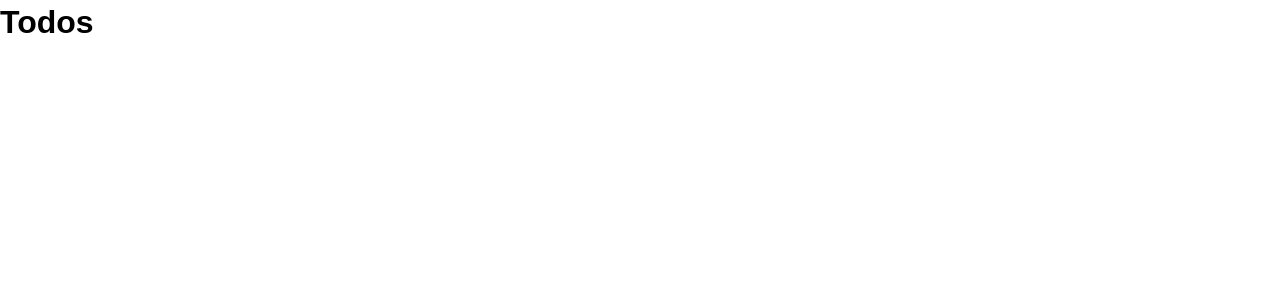
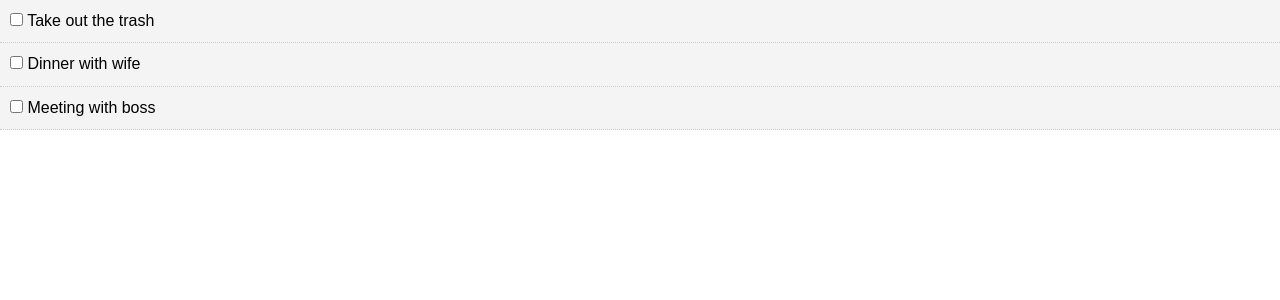
Before and after one commit to SanyaOdare/react-todolist-app, a React (Create React App) app: page / in a window 1280 px wide. Shown: the top 300 px of the page. Built offline with nearby package versions, Linux system fonts and the light colour scheme.

Commit message:
add toggle state

```diff
--- a/src/App.js
+++ b/src/App.js
@@ -4,10 +4,40 @@
 import './App.css';
 
 class App extends Component {
+  state = {
+    todos: [
+      {
+        id: 1,
+        title: 'Take out the trash',
+        completed: false
+      },
+      {
+        id: 2,
+        title: 'Dinner with wife',
+        completed: false
+      },
+      {
+        id: 3,
+        title: 'Meeting with boss',
+        completed: false
+      },
+    ]
+  }
+
+  // Toggle Complete
+  markComplete = (id) => {
+    this.setState({ todos: this.state.todos.map(todo => {
+      if(todo.id === id) {
+        todo.completed = !todo.completed
+      }
+      return todo;
+    }) });
+  }
+
   render() {
     return (
       <div className="App">
-        <Todos />
+        <Todos todos={this.state.todos} markComplete={this.markComplete} />
       </div>
     );
   }
--- /dev/null
+++ b/src/components/Todoitem.js
@@ -0,0 +1,32 @@
+import React, { Component } from 'react';
+import PropTypes from 'prop-types';
+
+export class Todoitem extends Component {
+  getStyle = () => {
+    return {
+      background: '#f4f4f4',
+      padding: '10px',
+      borderBottom: '1px #ccc dotted',
+      textDecoration: this.props.todo.completed ? 'line-through' : 'none'
+    }
+  }
+
+  render() {
+    const { id, title } = this.props.todo;
+    return (
+      <div style={this.getStyle()}>
+        <p>
+          <input type="checkbox" onChange={this.props.markComplete.bind(this, id)} /> {''}
+          { title }
+        </p>
+      </div>
+    )
+  }
+}
+
+// PropTypes
+Todoitem.propTypes = {
+  todo: PropTypes.object.isRequired
+}
+
+export default Todoitem
--- a/src/components/Todos.js
+++ b/src/components/Todos.js
@@ -1,13 +1,18 @@
 import React, { Component } from 'react';
+import TodoItem from './Todoitem';
+import PropTypes from 'prop-types';
 
 class Todos extends Component {
   render() {
-    return (
-      <div>
-        <h1>Todos</h1>
-      </div>
-    );
+    return this.props.todos.map((todo) => (
+      <TodoItem key={todo.id} todo={todo} markComplete={ this.props.markComplete} />
+    ));
   }
 }
 
+// PropTypes
+Todos.propTypes = {
+  todos: PropTypes.array.isRequired
+}
+
 export default Todos;
```
